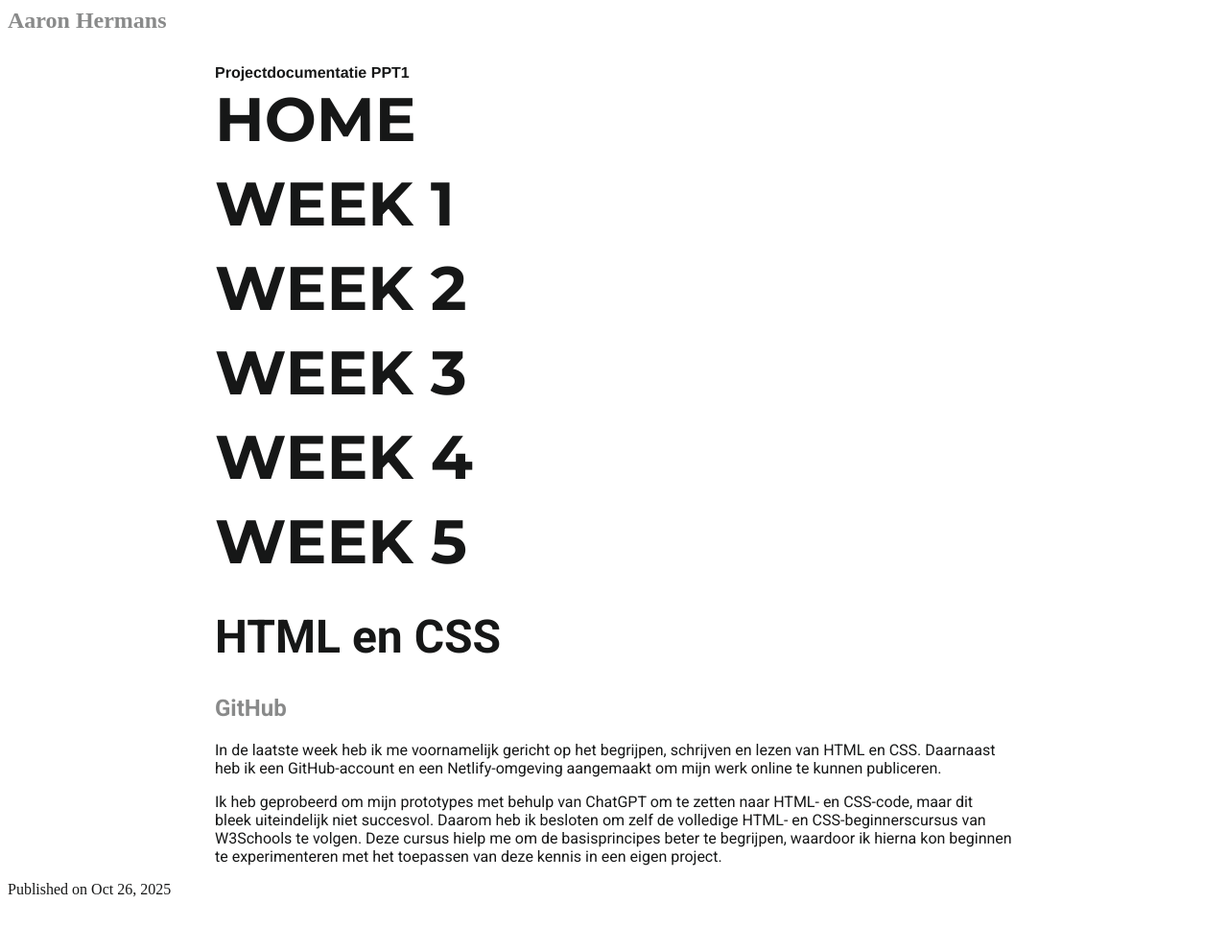
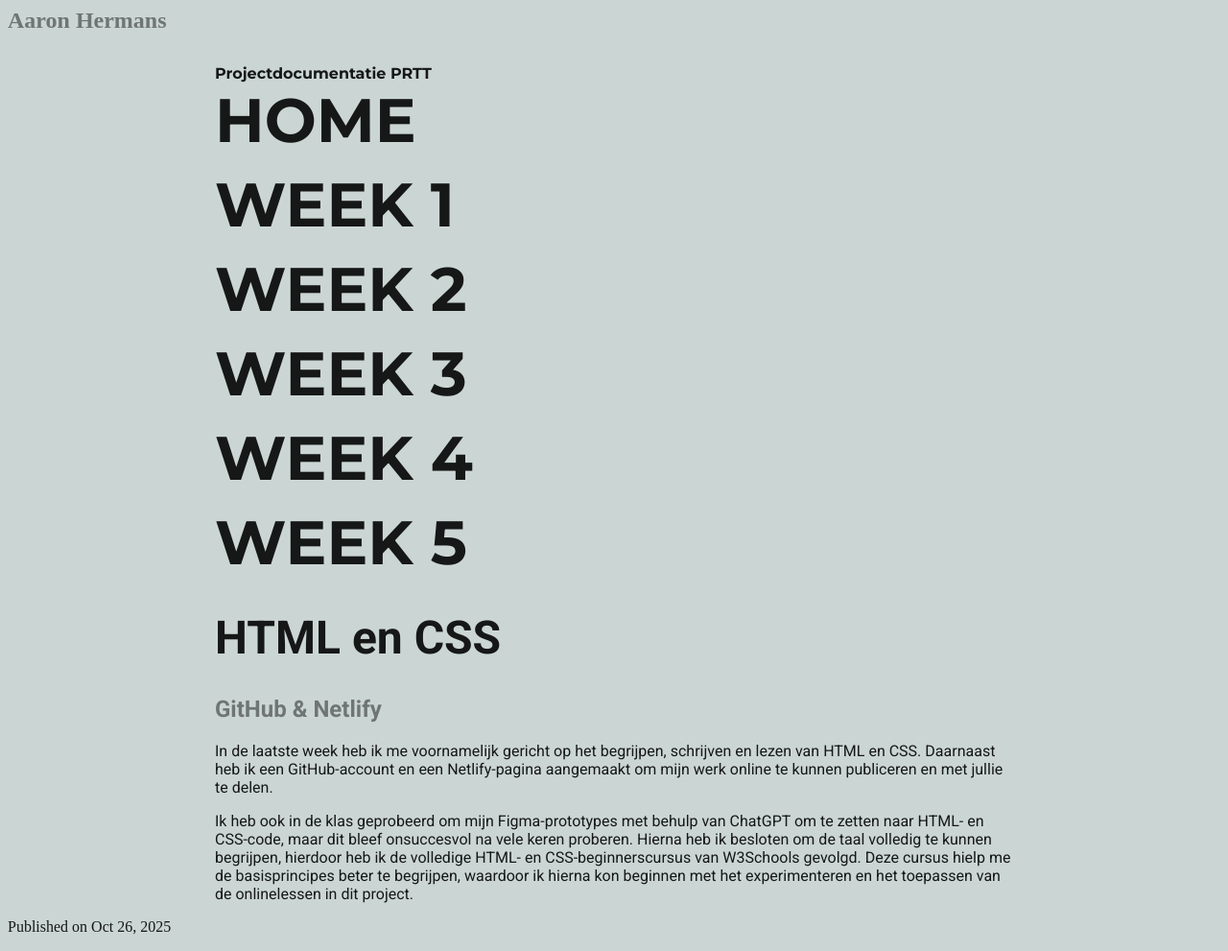
Before and after one commit to aaronhermans/projectdocs, a plain HTML site: page BP_HTML_00_htmltags-main/Week5.html in a window 1280 px wide. Shown: the whole page at 96% size. Before the commit the page ends 952 px from the top, so only its background shows below. Drawn offline with Linux system fonts and the light colour scheme.

Commit message:
Add files via upload

```diff
--- a/BP_HTML_00_htmltags-main/Week5.html
+++ b/BP_HTML_00_htmltags-main/Week5.html
@@ -17,7 +17,7 @@
 
     <div class="container">
         <div class="title">
-            projectdocumentatie PPT1
+            projectdocumentatie PRTT
         </div>
         <div>
             <ul class="vertical-buttons">
@@ -30,11 +30,11 @@
             </ul>
         </div>
         <h1>HTML en CSS</h1>
-        <h2>GitHub</h2>
+        <h2>GitHub & Netlify</h2>
 
-        <p>In de laatste week heb ik me voornamelijk gericht op het begrijpen, schrijven en lezen van HTML en CSS. Daarnaast heb ik een GitHub-account en een Netlify-omgeving aangemaakt om mijn werk online te kunnen publiceren.</p>
+        <p>In de laatste week heb ik me voornamelijk gericht op het begrijpen, schrijven en lezen van HTML en CSS. Daarnaast heb ik een GitHub-account en een Netlify-pagina aangemaakt om mijn werk online te kunnen publiceren en met jullie te delen.</p>
 
-        <p>Ik heb geprobeerd om mijn prototypes met behulp van ChatGPT om te zetten naar HTML- en CSS-code, maar dit bleek uiteindelijk niet succesvol. Daarom heb ik besloten om zelf de volledige HTML- en CSS-beginnerscursus van W3Schools te volgen. Deze cursus hielp me om de basisprincipes beter te begrijpen, waardoor ik hierna kon beginnen te experimenteren met het toepassen van deze kennis in een eigen project.</p>
+        <p>Ik heb ook in de klas geprobeerd om mijn Figma-prototypes met behulp van ChatGPT om te zetten naar HTML- en CSS-code, maar dit bleef onsuccesvol na vele keren proberen. Hierna heb ik besloten om de taal volledig te kunnen begrijpen, hierdoor heb ik de volledige HTML- en CSS-beginnerscursus van W3Schools gevolgd. Deze cursus hielp me de basisprincipes beter te begrijpen, waardoor ik hierna kon beginnen met het experimenteren en het toepassen van de onlinelessen in dit project.</p>
     </div>
 
     <footer>
--- a/BP_HTML_00_htmltags-main/assets/styles.css
+++ b/BP_HTML_00_htmltags-main/assets/styles.css
@@ -2,7 +2,7 @@
 @import url('https://fonts.googleapis.com/css2?family=Roboto:ital,wght@0,100;0,300;0,400;0,500;0,700;0,900;1,100;1,300;1,400;1,500;1,700;1,900&display=swap');
 @import url('https://fonts.googleapis.com/css2?family=Montserrat:ital,wght@0,100..900;1,100..900&family=Roboto:ital,wght@0,100;0,300;0,400;0,500;0,700;0,900;1,100;1,300;1,400;1,500;1,700;1,900&display=swap');
 body{
-    background-color: rgb(255, 255, 255);
+    background-color: rgb(203, 214, 212);
     color: #161717;
     height:auto;
     min-height:100vh;
@@ -16,7 +16,7 @@ body{
 }
 
 .title {
-    font-family: 'Helvetica';
+    font-family: 'Montserrat';
     font-size: 1em;
     font-weight: bold;
     text-transform: capitalize;
```
Also changed, not shown: BP_HTML_00_htmltags-main/Week4.html (+1 -1 lines), BP_HTML_00_htmltags-main/index.html (+2 -2 lines), BP_HTML_00_htmltags-main/week1.html (+2 -2 lines), BP_HTML_00_htmltags-main/week2.html (+1 -1 lines), BP_HTML_00_htmltags-main/week3.html (+2 -2 lines).
